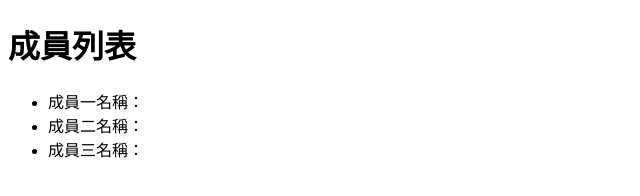
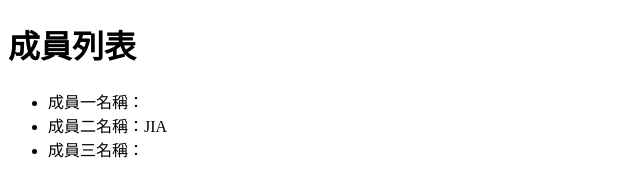
Before and after one commit to yuju0101/1028-44, a plain HTML site: page index.html in a window 1280 px wide. Shown: the full height of the page, 0-640 px from the left. Drawn offline with Linux system fonts and the light colour scheme.

Commit message:
新增成員二名字

```diff
--- a/index.html
+++ b/index.html
@@ -9,7 +9,7 @@
     <h1>成員列表</h1>
     <ul>
         <li>成員一名稱：</li>
-        <li>成員二名稱：</li>
+        <li>成員二名稱：JIA</li>
         <li>成員三名稱：</li>
     </ul>
 </body>
```
